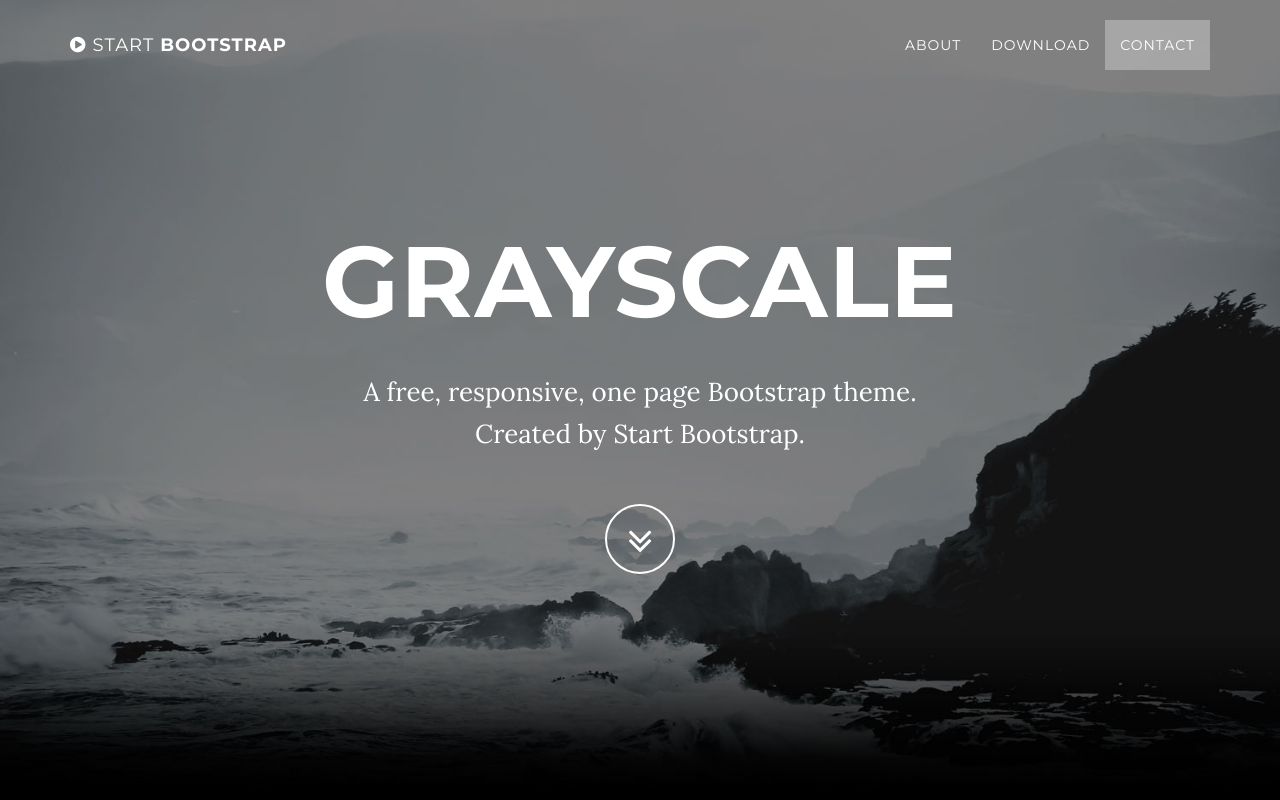
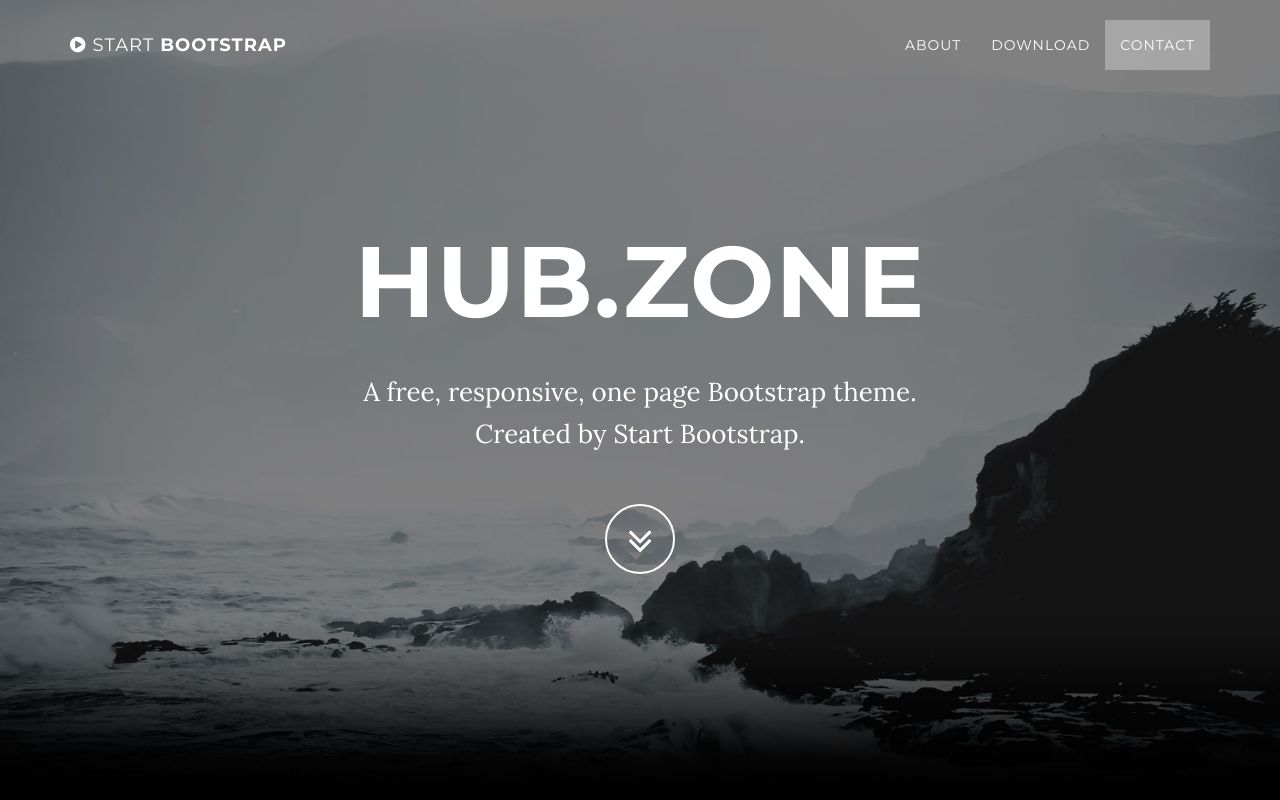
Before and after one commit to mhussain007/docs, a website: page index.html in a window 1280 px wide. Shown: the top 800 px of the page. Drawn offline with nearby package versions, Linux system fonts and the light colour scheme; some packages are replaced by stand-ins of ours.

Commit message:
change gib mid name

```diff
--- a/index.html
+++ b/index.html
@@ -74,7 +74,7 @@
             <div class="container">
                 <div class="row">
                     <div class="col-md-8 col-md-offset-2">
-                        <h1 class="brand-heading">Grayscale</h1>
+                        <h1 class="brand-heading">hub.zone</h1>
                         <p class="intro-text">A free, responsive, one page Bootstrap theme.
                             <br>Created by Start Bootstrap.</p>
                         <a href="#about" class="btn btn-circle page-scroll">
```
